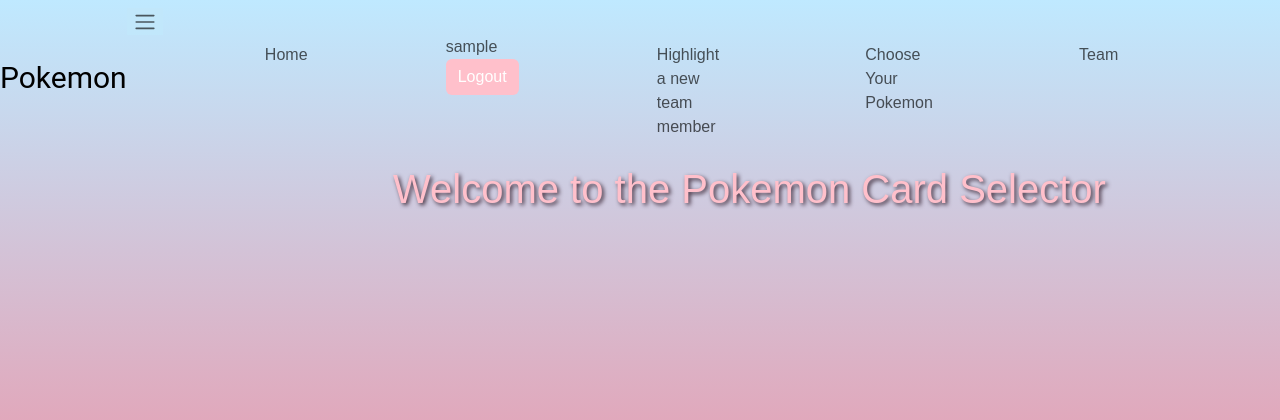
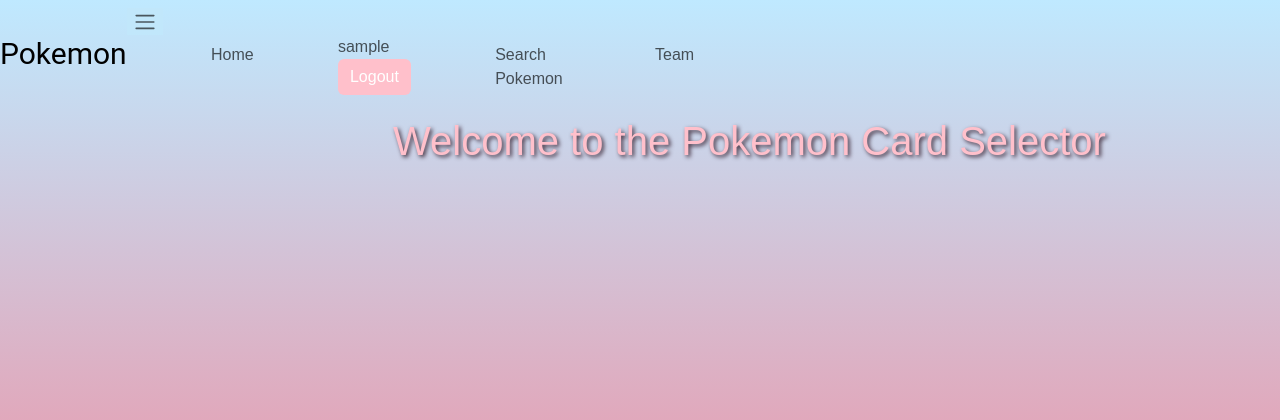
Before and after one commit to HeatherSmallwood/week5day1homework, a Flask app: page / in a window 1280 px wide; the page is wider, and only the part inside the window is pictured. Shown: the top 420 px of that part. Run offline with Flask 3, Linux system fonts and the light colour scheme; the visitor is signed in with stand-in values (Sample User, id 1).

Commit message:
end of brendan tutoring

```diff
--- a/app/blueprints/pokemon/routes.py
+++ b/app/blueprints/pokemon/routes.py
@@ -4,7 +4,6 @@ from flask_login import login_required, current_user
 import requests
 from app.blueprints.pokemon.forms import PokemonForm
 from app.models import db,Pokemon
-
 
 @pokemon.route('/')
 @pokemon.route('/home')
@@ -18,10 +17,11 @@ def pokemon_form():
     form = PokemonForm()
     if request.method =='POST':
         pokemon_data = form.name.data.lower()
-        pokemon = Pokemon.query.filter_by(name=pokemon_data).first()
+        pokemon = Pokemon.query.filter_by(name=pokemon_data).one_or_none()
         if pokemon:
             print(pokemon)
             return render_template('pokemonForm.html',pokemon_info=pokemon, form=form)
+
         else:
             print(pokemon_data)
             pokemon_url= f"https://pokeapi.co/api/v2/pokemon/{pokemon_data}"
@@ -43,46 +43,82 @@ def pokemon_form():
             db.session.add(poke)
             db.session.commit()
             flash(f'Great choice {current_user.id} you have added { poke.name } to your team!', 'success')
-            return render_template('pokemonForm.html', form=form)
+            return render_template('pokemonForm.html', form=form, pokemon_info=poke)
     return render_template('pokemonForm.html', form=form)
-
-
 
 @pokemon.route('/team')
 @login_required
 def team():
-    all_members = Pokemon.query.all()
+    all_members = current_user.team
     return render_template('team.html', all_members = all_members)
+
+@pokemon.route('/catch/<int:pokemon_id>', methods=['POST'])
+@login_required
+def catch_pokemon(pokemon_id):
+    poke = Pokemon.query.get(pokemon_id)
+
+    if not poke:
+        return f"Pokémon with ID {pokemon_id} does not exist."
+    # if len(team) >= 5:
+    #     return 'Your team is full!'
+
+
+    # if poke in current_user.team:
+    #     return f'{poke.name} is already on your team!'
+
+
+    # if len(set(current_user.team)) >= 5:
+    #     return 'Your team is full!'
+
+    current_user.caught_pokemon.append(poke)
+    db.session.commit()
+    flash(f'Great choice {current_user.username}! You have added {poke.name} to your team!', 'success')
+    return redirect(url_for('pokemon.team'))
+
+
+@pokemon.route('/release/<int:pokemon_id>', methods=['POST'])
+@login_required
+def release_pokemon(pokemon_id):
+    poke = Pokemon.query.get(pokemon_id)
+
+    if not poke:
+        return f"Pokémon with ID {pokemon_id} does not exist."
+
+    if poke in current_user.team:
+        current_user.team.remove(poke)
+        db.session.commit()
+        flash(f'{current_user.username}, you have released {poke.name} from your team!', 'info')
+    return redirect(url_for('pokemon.team'))
 
 
 
-@pokemon.route('/catch/<int:name>', methods=['POST'])
-@login_required
-def catch_pokemon(name):
-    poke = Pokemon.query.get(name)
+# @pokemon.route('/attack/<int:user_id>', methods=['GET'])
+# @login_required
+# def attack_user(user_id):
 
-    for poke in pokemon:
-        if len(current_user.team) >= 6:
-            return f'Your team is full'
-        elif user.pokemon.id == user.id:
-             return f'{name} is already on your team!'
+#     user_pokemons = current_user.team.all()
+#     defending_user = User.query.get(user_id)
+#     defending_pokemons = defending_user.team.all()
 
-        else:
-            current_user.team.append(poke)
-            db.session.commit()
-            flash(f'Great choice {user.pokemon.id} you have added { name }to your team!', 'success')
-            return redirect(url_for(pokemon.team))
-
-
-
-# add restriction for no duplicates
-
-@pokemon.route('/release/<int:user_pokemon_id>', methods=['POST'])
-@login_required
-def release_pokemon(name):
-    poke = Pokemon.query.filter_by(name).first()
-    if poke and poke in current_user.release:
-        current_user.team.remove(poke)
-        db.session.commit()
-        flash(f'{user.id}, you have released{ name }from your team!', 'info')
-    return redirect(url_for(pokemon.team))
+#     # make sure both users have valid teams with Pokémon
+#     if not user_pokemons or not defending_pokemons:
+#         flash("Invalid team! Both users must have valid Pokémon teams.")
+#         return redirect(url_for('pokemon.team'))
+#     # determine the winner
+#     # For each attacking Pokémon:
+#     for attacker in user_pokemons:
+#         # For each defending Pokémon:
+#         for defender in defending_pokemons:
+#             # Calculate damage
+#             damage = attacker.attack_base_stat - defender.defense_base_stat
+#             # make sure damage is not negative
+#             if damage < 0:
+#                 damage = 0
+#             # reset the defending Pokémon's HP
+#             defender.hp_base_stat -= damage
+#             # pick a winner based on HP
+#             if defender.hp_base_stat <= 0:
+#                 flash(f"{defender.name} fainted!")
+#     #  update the database with the new Pokémon stats
+#     db.session.commit()
+#     return render_template('attack.html', user_pokemons=user_pokemons, defending_pokemons=defending_pokemons)
--- a/app/models.py
+++ b/app/models.py
@@ -11,7 +11,6 @@ team = db.Table(
     db.Column('trainer_id', db.Integer, db.ForeignKey('user.id')),
     db.Column('pokemon_id', db.Integer, db.ForeignKey('pokemon.id')),
 
-
 )
 
 class User(db.Model, UserMixin):
@@ -21,9 +20,9 @@ class User(db.Model, UserMixin):
     email = db.Column(db.String, unique=True, nullable=False)
     password= db.Column(db.String, nullable=False)
     created_on = db.Column(db.DateTime, default=datetime.utcnow())
-    following = db.relationship('User',
+    caught_pokemon = db.relationship('User',
                                 secondary = team,
-                                backref = db.backref('team', lazy='dynamic'),
+                                backref = db.backref('team1', lazy='dynamic'),
                                 lazy='dynamic')
 
     def __init__(self, firstName, lastName, email, password):
@@ -47,7 +46,6 @@ class Pokemon(db.Model):
 
 
 
-
     def __init__(self, name, ability_name, base_experience, attack_base_stat, defense_base_stat, hp_base_stat, sprites_image):
         self.name = name
         self.ability_name =  ability_name
--- a/app/static/styles/login.css
+++ b/app/static/styles/login.css
@@ -112,3 +112,11 @@ h1{
 .nav-item{
     margin-left: 20%;
 }
+
+
+.card{
+    background: #ff6e7f;  /* fallback for old browsers */
+    background: -webkit-linear-gradient(to bottom, #bfe9ff, #ff6e7f);  /* Chrome 10-25, Safari 5.1-6 */
+    background: linear-gradient(to bottom, #bfe9ff, #ff6e7f);
+
+}
--- a/app/templates/includes/nav.html
+++ b/app/templates/includes/nav.html
@@ -1,7 +1,6 @@
-<nav class="navbar navbar-expand-lg navbar-light ">
+<nav class="navbar navbar-expand-lg navbar-light">
     <a class="h1poke" href="#">Pokemon</a>
     <div class="nav-container">
-
         <button class="navbar-btn" type="button" data-bs-toggle="collapse" data-bs-target="#navbarSupportedContent"
             aria-controls="navbarSupportedContent" aria-expanded="false" aria-label="Toggle navigation">
             <span class="navbar-toggler-icon"></span>
@@ -12,24 +11,17 @@
                     <li class="nav-item">
                         <a class="nav-link" aria-current="page" href="{{ url_for('pokemon.home') }}">Home</a>
                     </li>
-
                     <li class="nav-item">
                         <span class="navbar-text mr-2">{{ current_user.firstName }}</span>
                         <a class="btn btn-danger" href="{{ url_for('auth.logout') }}">Logout</a>
                     </li>
                     <li class="nav-item">
-                    <a class="nav-link" href="{{ url_for('pokemon.pokemon_form') }}">Highlight a new team member</a>
+                        <a class="nav-link" href="{{ url_for('pokemon.pokemon_form') }}">Search Pokemon</a>
                     </li>
                     <li class="nav-item">
-                    <a class="nav-link" href="{{ url_for('pokemon.pokemon_form') }}"> Choose Your Pokemon</a>
+                        <a class="nav-link" href="{{ url_for('pokemon.team') }}">Team</a>
                     </li>
-                <li class="nav-item">
-                    <a class="nav-link" href="{{ url_for('pokemon.team') }}"> Team</a>
-                </li>
-
-
                 {% else %}
-
                     <li class="nav-item">
                         <a class="nav-link" href="{{ url_for('auth.login') }}">Login</a>
                     </li>
--- a/migrations/versions/bb7498718aeb_.py
+++ b/migrations/versions/03a699b4a127_.py
@@ -1,8 +1,8 @@
 """empty message
 
-Revision ID: bb7498718aeb
+Revision ID: 03a699b4a127
 Revises:
-Create Date: 2023-11-16 16:16:19.684531
+Create Date: 2023-11-17 17:27:43.002880
 
 """
 from alembic import op
@@ -10,7 +10,7 @@ import sqlalchemy as sa
 
 
 # revision identifiers, used by Alembic.
-revision = 'bb7498718aeb'
+revision = '03a699b4a127'
 down_revision = None
 branch_labels = None
 depends_on = None
```
Also changed, not shown: app/blueprints/pokemon/pokemon_templates/attack.html (added, +21 -0 lines), app/blueprints/pokemon/pokemon_templates/pokemonForm.html (+10 -0 lines), app/blueprints/pokemon/pokemon_templates/team.html (+21 -22 lines). Lines whose indentation alone changed are shown as unchanged.
